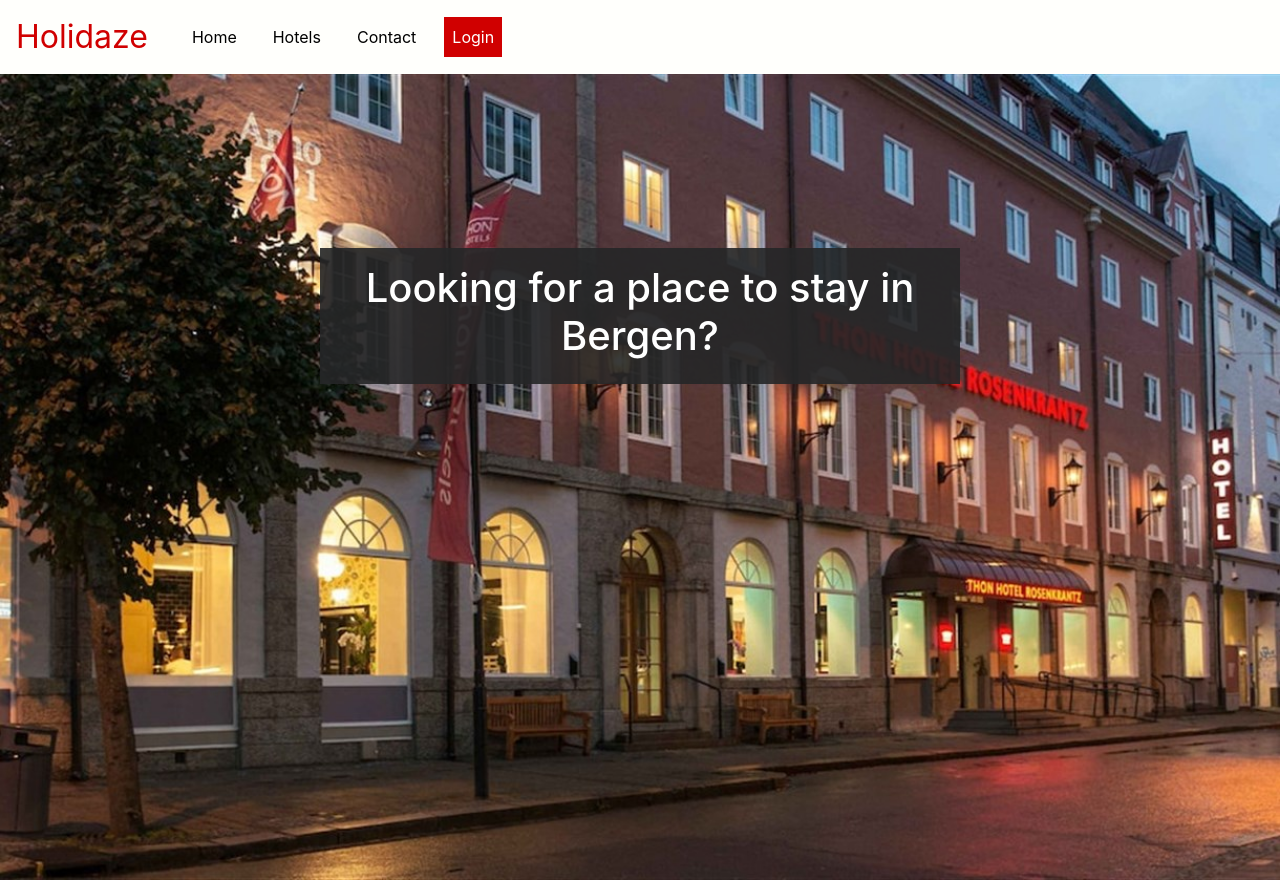
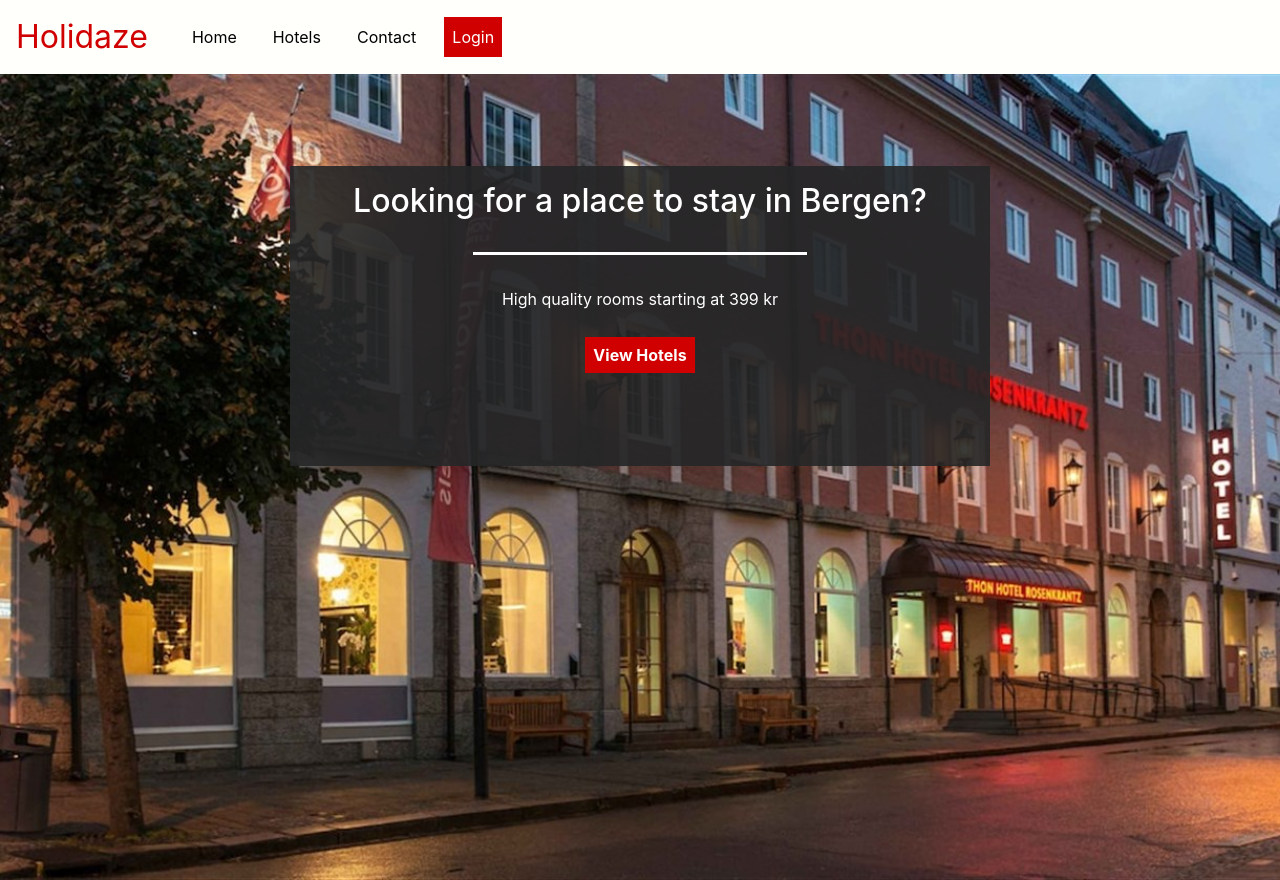
Before and after one commit to Noroff-FEU-Assignments/project-exam-2-btfredr, a React (Create React App) app: page / in a window 1280 px wide. Built offline with nearby package versions, Linux system fonts and the light colour scheme.

Commit message:
made landing page

```diff
--- /dev/null
+++ b/src/components/Paragraph.js
@@ -0,0 +1,5 @@
+const Paragraph = ({ content }) => {
+  return <p>{content}</p>;
+};
+
+export default Paragraph;
--- a/src/pages/Home.js
+++ b/src/pages/Home.js
@@ -1,5 +1,7 @@
 import Navigation from "../components/Navigation";
 import background from "../assets/background.jpg";
+import Paragraph from "../components/Paragraph";
+import { Link } from "react-router-dom";
 
 const Home = () => {
   return (
@@ -7,9 +9,22 @@ const Home = () => {
       <Navigation />
 
       <div className="home__container">
-        <img src={background}></img>
+        <img src={background} alt="Hotel"></img>
+
         <div className="home__box">
-          <h1>Looking for a place to stay in Bergen?</h1>
+          <h1 className="home__title">
+            Looking for a place to stay in Bergen?
+          </h1>
+          <span className="home__bar"></span>
+          <div className="home__text">
+            <Paragraph content="High quality rooms starting at 399 kr" />
+          </div>
+
+          <div>
+            <Link to="/hotels" className="home__btn">
+              View Hotels
+            </Link>
+          </div>
         </div>
       </div>
     </div>
--- a/src/scss/partials/_home.scss
+++ b/src/scss/partials/_home.scss
@@ -15,5 +15,39 @@
     left: 50%;
     transform: translate(-50%, -50%);
     padding: 1rem;
+    width: 700px;
+    height: 300px;
+  }
+
+  &__title {
+    font-size: 2em;
+    margin-bottom: 1em;
+  }
+
+  &__bar {
+    display: block;
+    content: "";
+    background-color: white;
+    width: 50%;
+    height: 3px;
+    opacity: 1;
+    margin: 0.5em auto 1em;
+  }
+
+  &__btn {
+    background-color: #d00000;
+    text-decoration: none;
+    color: white;
+    padding: 0.5em;
+    font-weight: bold;
+  }
+
+  &__btn:hover {
+    text-decoration: none;
+    color: white;
+  }
+
+  &__text {
+    padding: 1rem;
   }
 }
```
